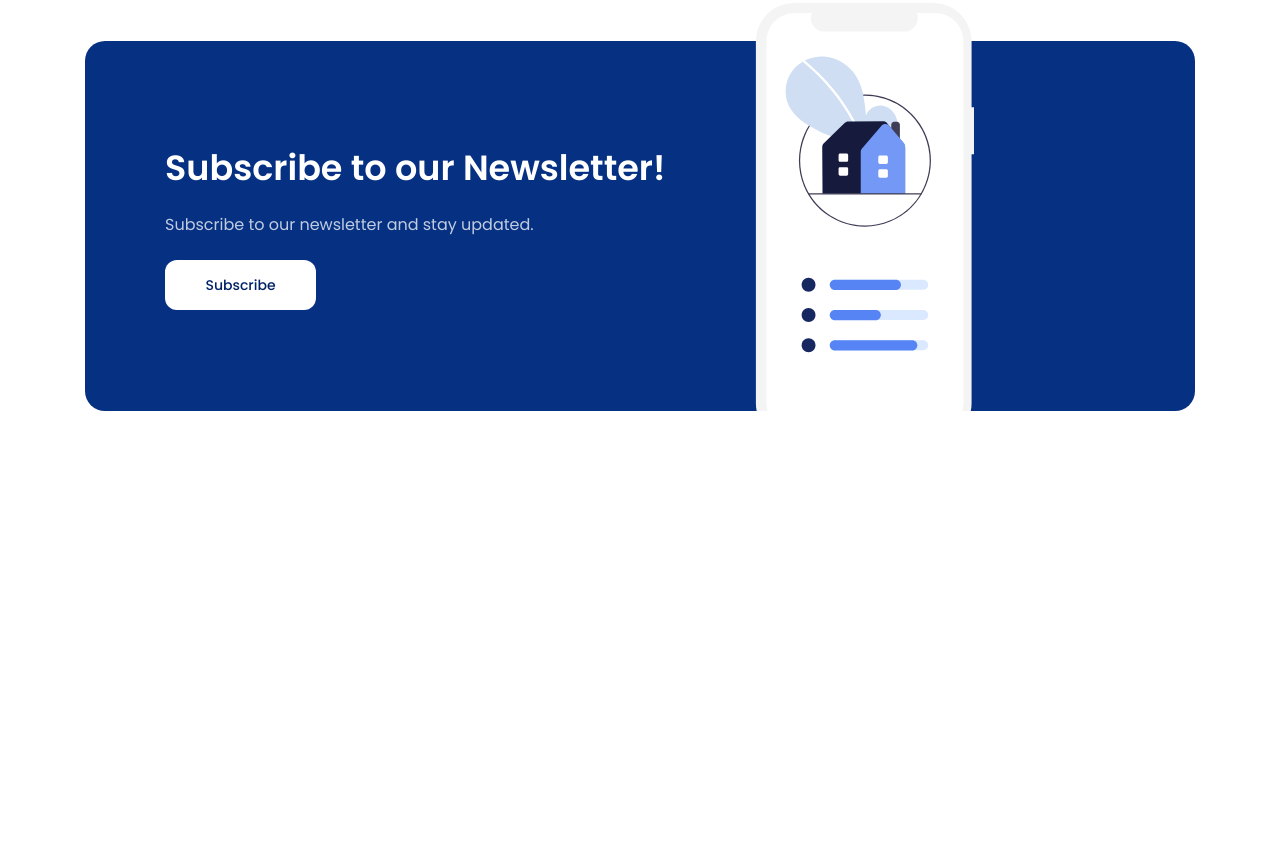
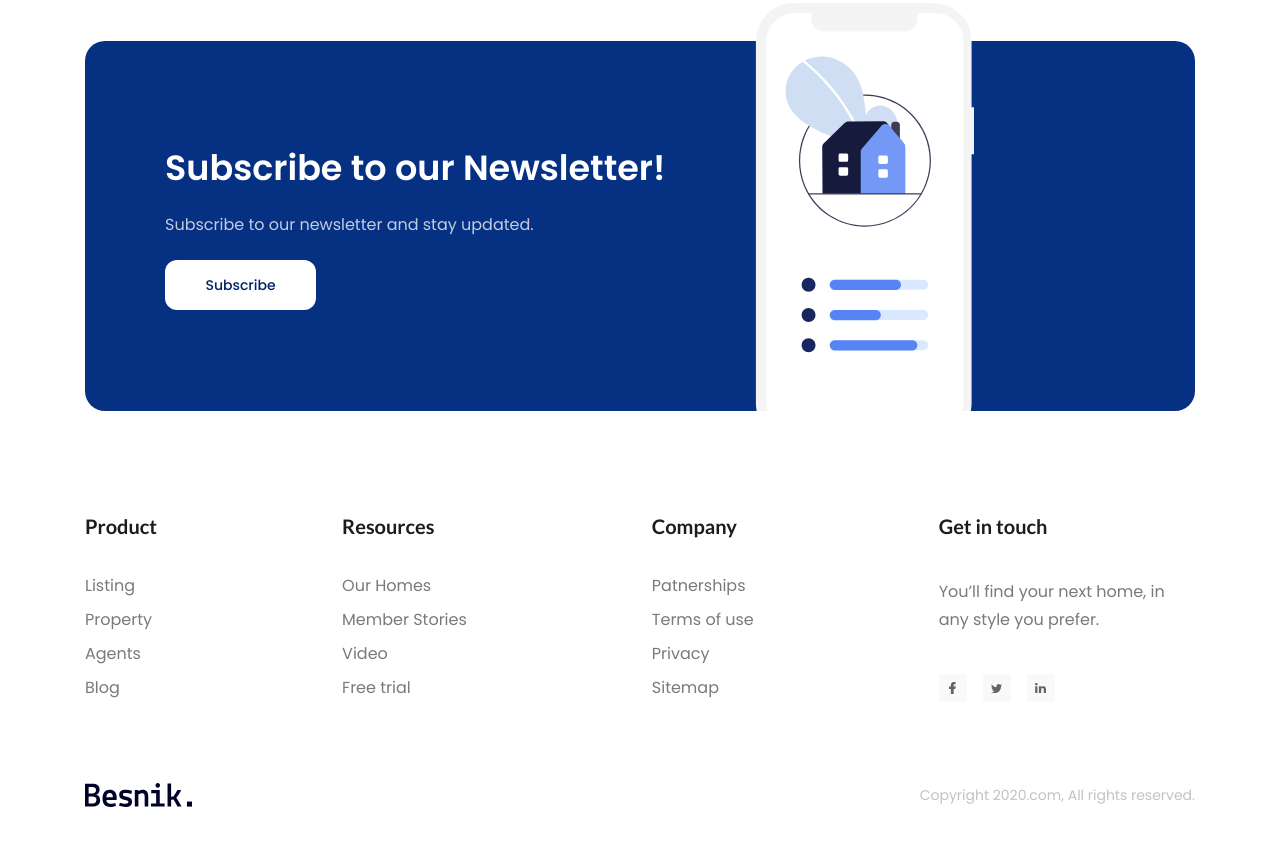
Before and after one commit to idea-solutions/besnik-dot, a plain HTML site: page index.html in a window 1280 px wide. Shown: the part 3708-4573 px from the top of the page. Before the commit the page ends 4119 px from the top, so only its background shows below. Drawn offline with Linux system fonts and the light colour scheme.

Commit message:
add section footer

```diff
--- a/assets/css/styles.css
+++ b/assets/css/styles.css
@@ -570,3 +570,82 @@ a {
     bottom: 0;
     right: 221px;
 }
+
+/* Footer */
+.footer {
+    margin-top: 55px;
+    padding: 50px 0 58px;
+}
+
+.footer .row {
+    display: flex;
+}
+
+.footer .row-top {
+    column-gap: 185px;
+}
+
+.footer .heading {
+    font-family: "Lato", sans-serif;
+    font-weight: 700;
+    font-size: 2rem;
+    color: #1c1c1d;
+}
+
+.footer .list,
+.footer .desc {
+    margin-top: 42px;
+}
+
+.footer .item {
+    margin-top: 18px;
+}
+
+.footer .item a,
+.footer .desc {
+    font-weight: 400;
+    font-size: 1.6rem;
+    color: #7a7a7e;
+    white-space: nowrap;
+}
+
+.footer .desc {
+    white-space: normal;
+    line-height: 1.75;
+}
+
+.footer .social {
+    display: flex;
+    margin-top: 40px;
+}
+
+.footer .social-link {
+    display: flex;
+    align-items: center;
+    justify-content: center;
+    width: 28px;
+    height: 28px;
+    border-radius: 3px;
+    background: #f9f9f9;
+}
+
+.footer .social-link + .social-link {
+    margin-left: 16px;
+}
+
+.footer .social-link:hover {
+    background: #ebebeb;
+}
+
+.footer .row-bottom {
+    display: flex;
+    align-items: center;
+    justify-content: space-between;
+    margin-top: 81px;
+}
+
+.footer .copyright {
+    font-weight: 400;
+    font-size: 1.4rem;
+    color: #c2c2c2;
+}
--- a/index.html
+++ b/index.html
@@ -604,7 +604,98 @@
         </div>
     </main>
 
+    <!-- Footer -->
+    <footer class="footer">
+        <div class="content">
+            <div class="row row-top">
+                <!-- Product column -->
+                <div class="column">
+                    <h3 class="heading">Product</h3>
+                    <ul class="list">
+                        <li class="item">
+                            <a href="#!">Listing</a>
+                        </li>
+                        <li class="item">
+                            <a href="#!">Property</a>
+                        </li>
+                        <li class="item">
+                            <a href="#!">Agents</a>
+                        </li>
+                        <li class="item">
+                            <a href="#!">Blog</a>
+                        </li>
+                    </ul>
+                </div>
 
+                <!-- Resources column -->
+                <div class="column">
+                    <h3 class="heading">Resources</h3>
+                    <ul class="list">
+                        <li class="item">
+                            <a href="#!">Our Homes</a>
+                        </li>
+                        <li class="item">
+                            <a href="#!">Member Stories</a>
+                        </li>
+                        <li class="item">
+                            <a href="#!">Video</a>
+                        </li>
+                        <li class="item">
+                            <a href="#!">Free trial</a>
+                        </li>
+                    </ul>
+                </div>
+
+                <!-- Company column -->
+                <div class="column">
+                    <h3 class="heading">Company</h3>
+                    <ul class="list">
+                        <li class="item">
+                            <a href="#!">Patnerships</a>
+                        </li>
+                        <li class="item">
+                            <a href="#!">Terms of use</a>
+                        </li>
+                        <li class="item">
+                            <a href="#!">Privacy</a>
+                        </li>
+                        <li class="item">
+                            <a href="#!">Sitemap</a>
+                        </li>
+                    </ul>
+                </div>
+
+                <!-- Get in touch column -->
+                <div class="column">
+                    <h3 class="heading">Get in touch</h3>
+                    <p class="desc">
+                        You’ll find your next home, in any style you prefer.
+                    </p>
+                    <div class="social">
+                        <a href="#!" class="social-link">
+                            <img src="./assets/img/facebook.svg" alt="" />
+                        </a>
+                        <a href="#!" class="social-link">
+                            <img src="./assets/img/twitter.svg" alt="" />
+                        </a>
+                        <a href="#!" class="social-link">
+                            <img src="./assets/img/linkedin.svg" alt="" />
+                        </a>
+                    </div>
+                </div>
+            </div>
+            <div class="row row-bottom">
+                <img
+                    src="./assets/img/logo.svg"
+                    alt="Besnik."
+                    class="logo"
+                />
+                <p class="copyright">
+                    Copyright 2020.com, All rights reserved.
+                </p>
+            </div>
+        </div>
+    </footer>
 
     <script>
         const pcNav = document.querySelector("#pc-nav");
```
